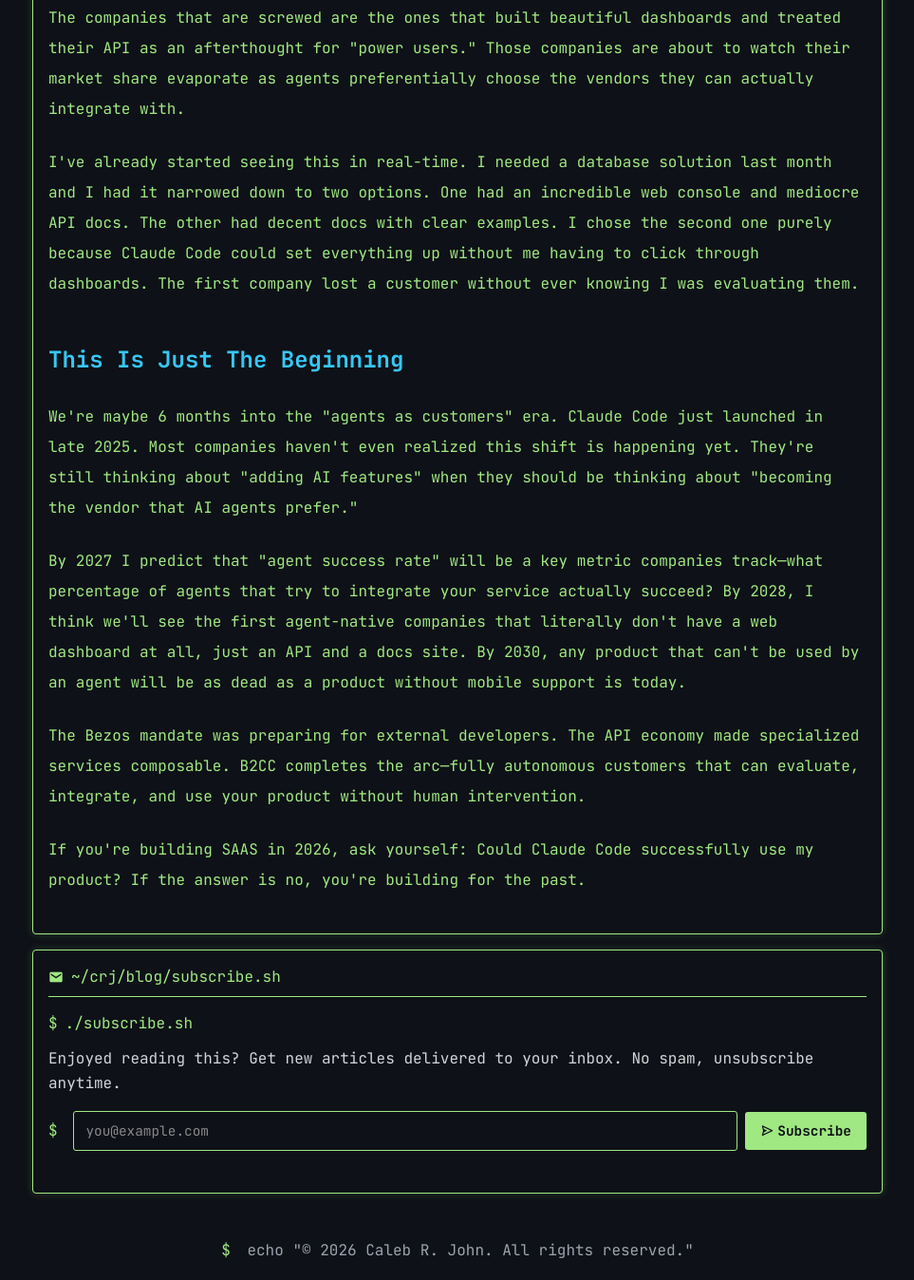
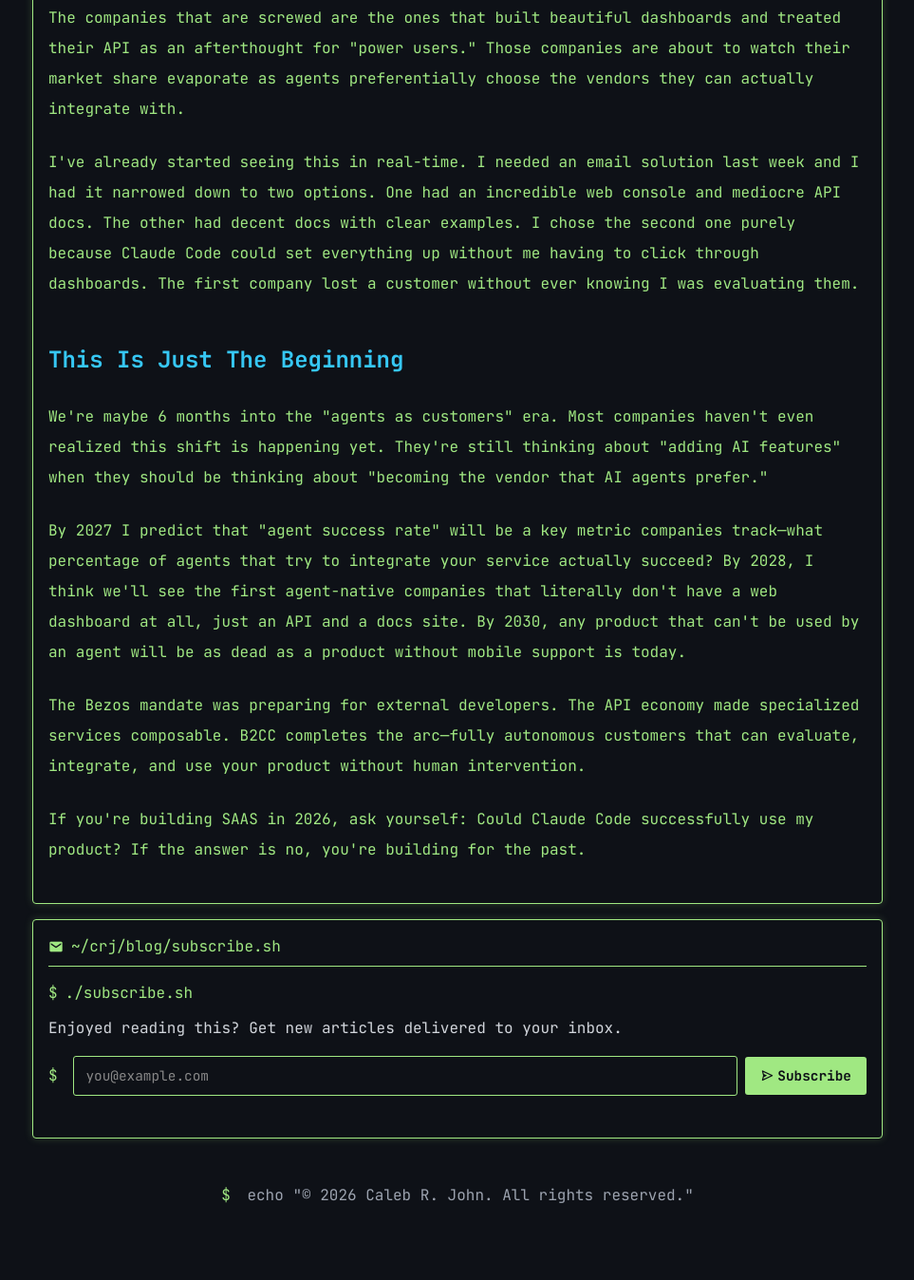
Before and after one commit to calebjohn24/personal-site, a plain HTML site: page blog/b2cc/index.html in a window 1280 px wide. Shown: the part 5575-6923 px from the top of the page at 95% size, without its empty margins (158-1121 px from the left). After the commit the page ends 6878 px from the top, so only its background shows below. Drawn offline with nearby package versions, Linux system fonts and the light colour scheme.

Commit message:
Update copy

```diff
--- a/blog/b2cc/index.html
+++ b/blog/b2cc/index.html
@@ -209,13 +209,13 @@
                         </p>
 
                         <p>
-                            I've already started seeing this in real-time. I needed a database solution last month and I had it narrowed down to two options. One had an incredible web console and mediocre API docs. The other had decent docs with clear examples. I chose the second one purely because Claude Code could set everything up without me having to click through dashboards. The first company lost a customer without ever knowing I was evaluating them.
+                            I've already started seeing this in real-time. I needed an email solution last week and I had it narrowed down to two options. One had an incredible web console and mediocre API docs. The other had decent docs with clear examples. I chose the second one purely because Claude Code could set everything up without me having to click through dashboards. The first company lost a customer without ever knowing I was evaluating them.
                         </p>
 
                         <h2>This Is Just The Beginning</h2>
 
                         <p>
-                            We're maybe 6 months into the "agents as customers" era. Claude Code just launched in late 2025. Most companies haven't even realized this shift is happening yet. They're still thinking about "adding AI features" when they should be thinking about "becoming the vendor that AI agents prefer."
+                            We're maybe 6 months into the "agents as customers" era. Most companies haven't even realized this shift is happening yet. They're still thinking about "adding AI features" when they should be thinking about "becoming the vendor that AI agents prefer."
                         </p>
 
                         <p>
@@ -246,7 +246,7 @@
                         <span class="terminal-prompt">$</span>./subscribe.sh
                     </p>
                     <p class="text-gray-300 leading-relaxed mb-4">
-                        Enjoyed reading this? Get new articles delivered to your inbox. No spam, unsubscribe anytime.
+                        Enjoyed reading this? Get new articles delivered to your inbox.
                     </p>
                     <form id="email-form" class="email-form">
                         <div class="email-input-group">
```
Also changed, not shown: blog/b2cc/content.md (+2 -2 lines), blog/example-post/index.html (+1 -1 lines).
